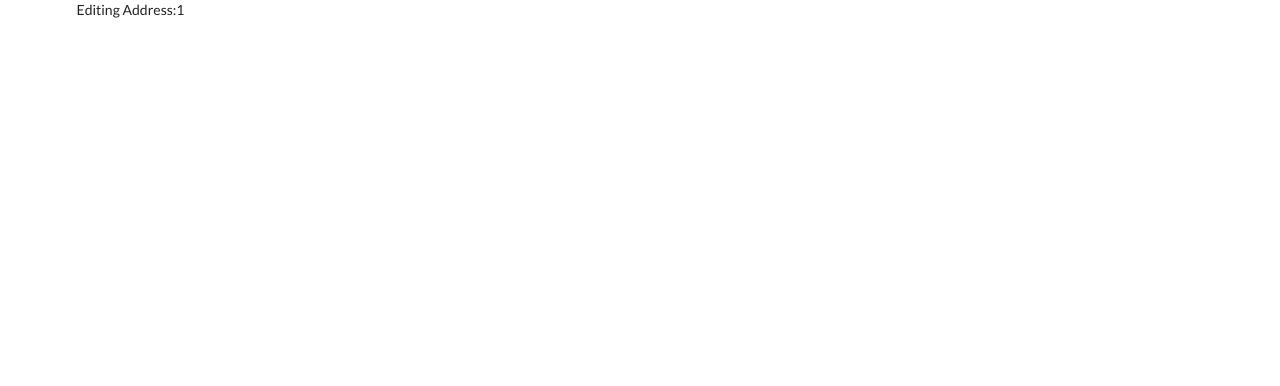
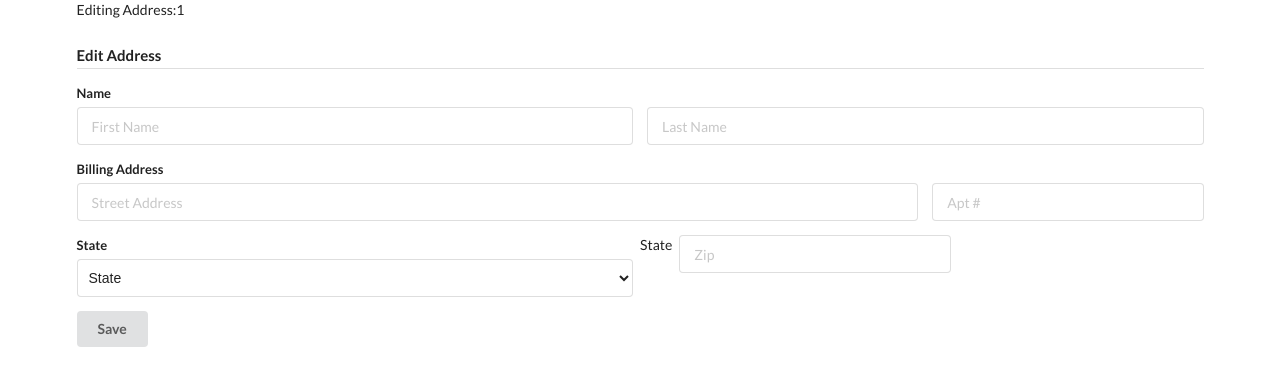
Before and after one commit to pmaher/VueAddressBook, a Vue app in the folder client/: page /edit/1 in a window 1280 px wide. Shown: the top 386 px of the page. Built offline with nearby package versions, Linux system fonts and the light colour scheme; no server answers.

Commit message:
Flushing out Edit Address Component

```diff
--- a/client/src/api/addresses.js
+++ b/client/src/api/addresses.js
@@ -7,5 +7,8 @@ export default {
     },
     deleteAddress(id) {
         return axios.delete(`/api/address/${id}`);
+    },
+    fetchAddress(id) {
+        return axios.get(`/api/address/${id}`);
     }
 }
--- a/client/src/components/EditAddress.vue
+++ b/client/src/components/EditAddress.vue
@@ -1,9 +1,108 @@
 <template>
-    <div>Editing Address:{{ $route.params.id }}</div>
+    <form class="ui form">
+        <div>Editing Address:{{ $route.params.id }}</div>
+        <div>{{ editingAddress.firstName }}</div>
+         <h4 class="ui dividing header">Edit Address</h4>
+        <div class="field">
+            <label>Name</label>
+            <div class="two fields">
+                <div class="field">
+                    <input type="text" name="shipping[first-name]" placeholder="First Name" :value="editingAddress.firstName">
+                </div>
+                <div class="field">
+                    <input type="text" name="shipping[last-name]" placeholder="Last Name" :value="editingAddress.lastName">
+                </div>
+            </div>
+        </div>
+        <div class="field">
+            <label>Billing Address</label>
+            <div class="fields">
+                <div class="twelve wide field">
+                    <input type="text" name="shipping[address]" placeholder="Street Address" :value="editingAddress.address">
+                </div>
+                <div class="four wide field">
+                    <input type="text" name="shipping[address-2]" placeholder="Apt #" :value="editingAddress.address2">
+                </div>
+            </div>
+        </div>
+        <div class="two fields">
+            <div class="field">
+                <label>State</label>
+                <select class="ui fluid dropdown" :value="editingAddress.state">
+                    <option value="">State</option>
+                <option value="AL">Alabama</option>
+                <option value="AK">Alaska</option>
+                <option value="AZ">Arizona</option>
+                <option value="AR">Arkansas</option>
+                <option value="CA">California</option>
+                <option value="CO">Colorado</option>
+                <option value="CT">Connecticut</option>
+                <option value="DE">Delaware</option>
+                <option value="DC">District Of Columbia</option>
+                <option value="FL">Florida</option>
+                <option value="GA">Georgia</option>
+                <option value="HI">Hawaii</option>
+                <option value="ID">Idaho</option>
+                <option value="IL">Illinois</option>
+                <option value="IN">Indiana</option>
+                <option value="IA">Iowa</option>
+                <option value="KS">Kansas</option>
+                <option value="KY">Kentucky</option>
+                <option value="LA">Louisiana</option>
+                <option value="ME">Maine</option>
+                <option value="MD">Maryland</option>
+                <option value="MA">Massachusetts</option>
+                <option value="MI">Michigan</option>
+                <option value="MN">Minnesota</option>
+                <option value="MS">Mississippi</option>
+                <option value="MO">Missouri</option>
+                <option value="MT">Montana</option>
+                <option value="NE">Nebraska</option>
+                <option value="NV">Nevada</option>
+                <option value="NH">New Hampshire</option>
+                <option value="NJ">New Jersey</option>
+                <option value="NM">New Mexico</option>
+                <option value="NY">New York</option>
+                <option value="NC">North Carolina</option>
+                <option value="ND">North Dakota</option>
+                <option value="OH">Ohio</option>
+                <option value="OK">Oklahoma</option>
+                <option value="OR">Oregon</option>
+                <option value="PA">Pennsylvania</option>
+                <option value="RI">Rhode Island</option>
+                <option value="SC">South Carolina</option>
+                <option value="SD">South Dakota</option>
+                <option value="TN">Tennessee</option>
+                <option value="TX">Texas</option>
+                <option value="UT">Utah</option>
+                <option value="VT">Vermont</option>
+                <option value="VA">Virginia</option>
+                <option value="WA">Washington</option>
+                <option value="WV">West Virginia</option>
+                <option value="WI">Wisconsin</option>
+                <option value="WY">Wyoming</option>
+                </select>
+            </div>
+            <label>State</label>
+            <div class="four wide field">
+                <input type="text" name="shipping[zipcode]" placeholder="Zip" :value="editingAddress.zipcode">
+            </div>
+        </div>
+
+        <div class="ui button" tabindex="0">Save</div>
+        </form>
 </template>
 <script>
+import { mapActions, mapGetters } from 'vuex';
 export default {
-    name: 'EditAddress'
+    name: 'EditAddress',
+    methods: mapActions(['fetchAddress']),
+    computed: {
+        ...mapGetters(['editingAddress'])
+    },
+    created() {
+        this.fetchAddress(this.$route.params.id);
+    },
 }
 </script>
 <style scoped>
--- a/client/src/store/modules/addresses.js
+++ b/client/src/store/modules/addresses.js
@@ -4,12 +4,14 @@ import { router } from '../../main';
 const state = {
     addresses: [],
     filteredAddresses: [],
-    filter: ''
+    filter: '',
+    editingAddress: {}
 };
 
 const getters = {
     filteredAddresses: state => state.filteredAddresses,
-    allAddresses: state => state.addresses
+    allAddresses: state => state.addresses,
+    editingAddress: state => state.editingAddress
 };
 
 const actions = {
@@ -21,6 +23,10 @@ const actions = {
         await api.deleteAddress(id);
         //refresh current page
         router.go();
+    },
+    async fetchAddress({commit}, id) {
+        const response = await api.fetchAddress(id);
+        commit('setEditingAddress', response.data);
     }
 };
 
@@ -37,6 +43,9 @@ const mutations = {
     setAddresses: (state, addresses) => {
         state.filteredAddresses = addresses;
         state.addresses = addresses;
+    },
+    setEditingAddress: (state, address) => {
+        state.editingAddress = address;
     }
 };
 
```
